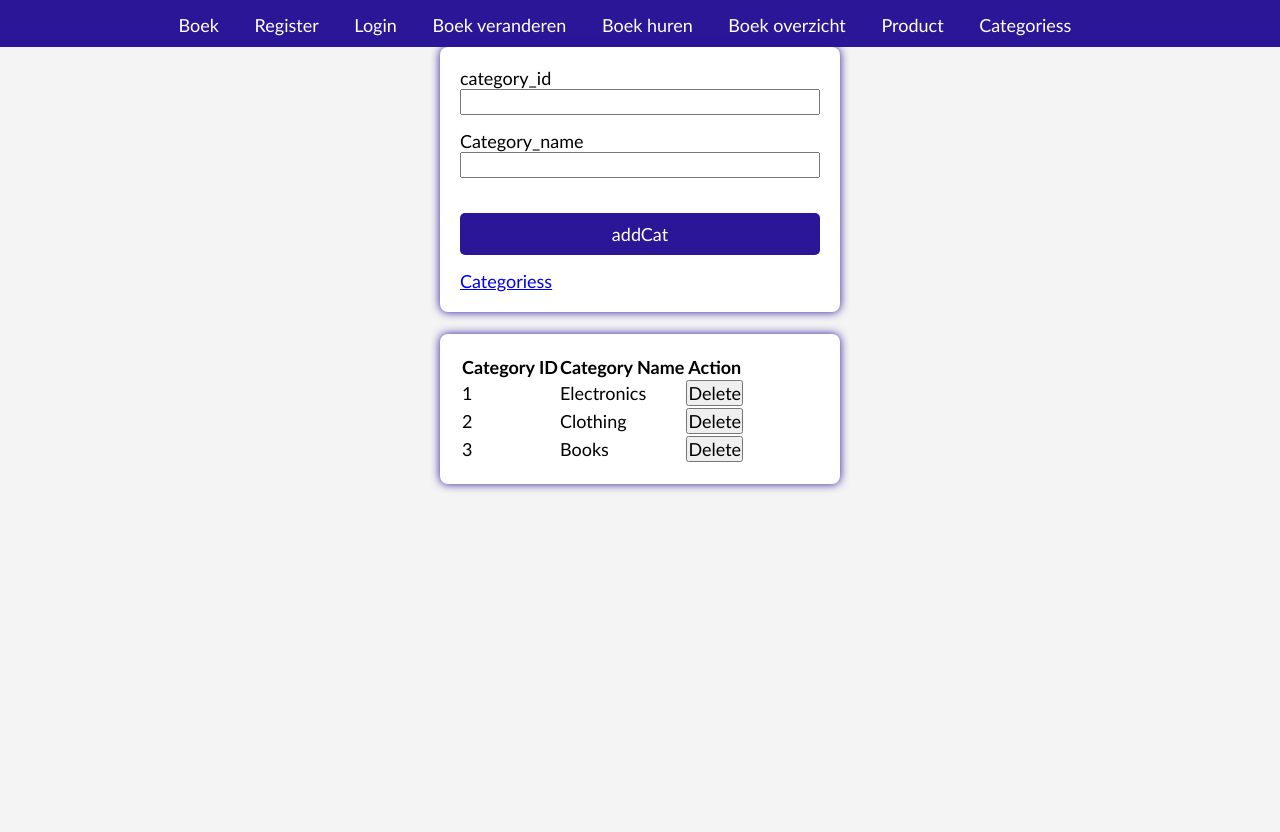
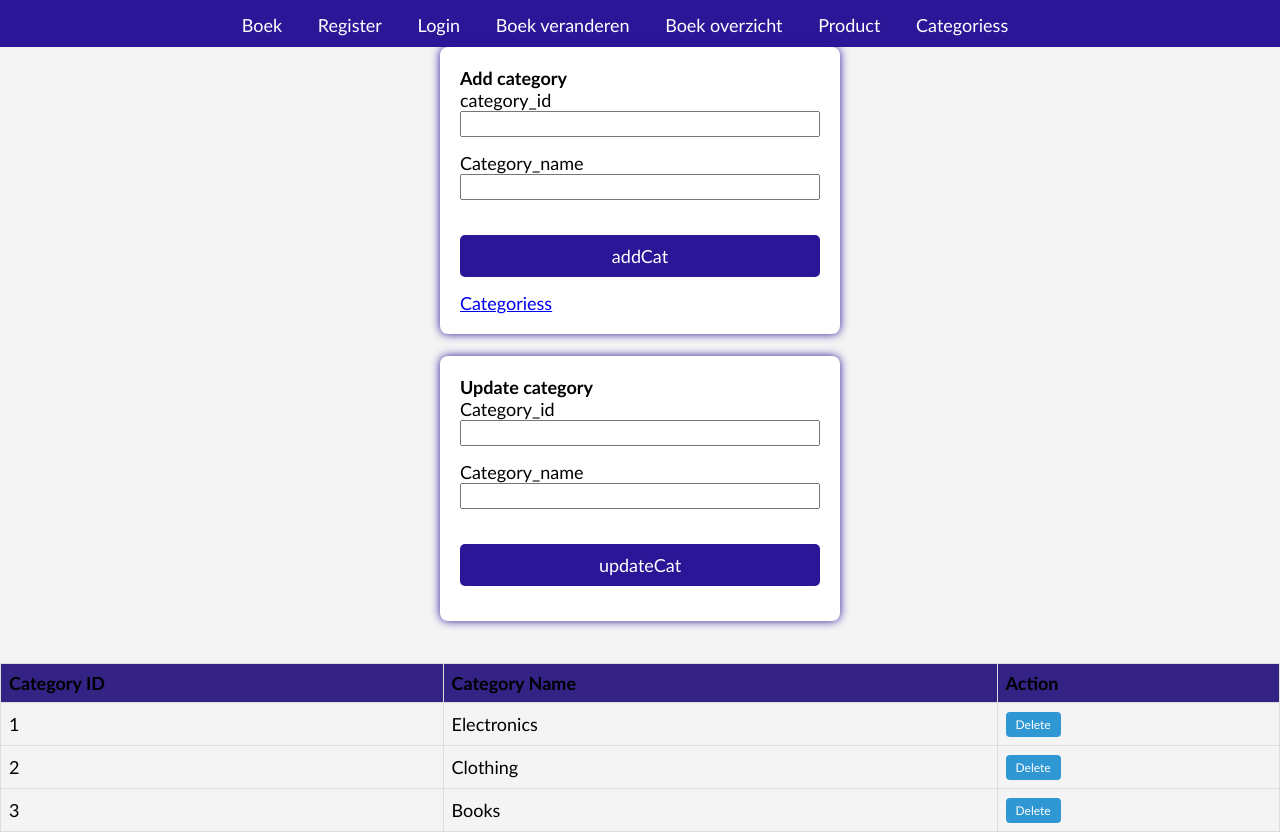
Before and after one commit to Jaap223/CRUD11, a PHP site: page /Categoriess.php in a window 1280 px wide. Before the commit the page ends 491 px from the top, so only its background shows below. Run offline with PHP 8.4, Linux system fonts and the light colour scheme; data comes from the database, SQL or seed files in the repository.

Commit message:
CRUD functionaliteiten geinplementeerd

```diff
--- a/Categoriess.php
+++ b/Categoriess.php
@@ -5,6 +5,7 @@ require_once 'head/Head.php';
 
 class Categoriess extends Database
 {
+    //Voegt een category toe in de tabek=l
     public function addCat($category_id, $category_name)
     {
         try {
@@ -20,6 +21,7 @@ class Categoriess extends Database
         }
     }
 
+    //Selecteert alles vanuit de table categoriess
     public function getCat()
     {
         try {
@@ -32,27 +34,42 @@ class Categoriess extends Database
             throw new Exception("Error " . $e->getMessage());
         }
     }
-
+    //Verwijdert een geselecteerde row uit de tabel
     public function deleteCategory($category_id)
     {
         try {
             $sql = "DELETE FROM Categoriess WHERE category_id = :category_id";
             $stmt = $this->connect()->prepare($sql);
-
             $stmt->bindParam(':category_id', $category_id, PDO::PARAM_INT);
-
             $stmt->execute();
             return $stmt->rowCount();
         } catch (PDOException $e) {
             throw new Exception("Deleting category: " . $e->getMessage());
         }
     }
+//Update een row
+    public function updateCat($category_id, $category_name)
+    {
+        try {
+            $sql = "UPDATE Categoriess SET category_name = :category_name WHERE category_id = :category_id";
+            $stmt = $this->connect()->prepare($sql);
+            $stmt->bindParam(":category_name", $category_name, PDO::PARAM_STR);
+            $stmt->bindParam(":category_id", $category_id, PDO::PARAM_INT);
+            $stmt->execute();
+            return $stmt->execute();
+        } catch (PDOException $e) {
+            throw new Exception("error" . $e->getMessage());
+        }
+    }
 }
 
 $inCat = '';
 $deCat = '';
+$uCat = '';
 $addCat = new Categoriess();
 $delCat = new Categoriess();
+$upCat = new Categoriess();
+
 
 if ($_SERVER['REQUEST_METHOD'] == 'POST') {
 
@@ -82,10 +99,26 @@ if ($_SERVER['REQUEST_METHOD'] == 'POST') {
             $deCat = 'failed to delete a category';
         }
     }
+
+    if (isset($_POST['updateCat'])) {
+        $category_id = $_POST['category_id'];
+        $category_name = $_POST['category_name'];
+
+        $upCat = new Categoriess();
+        $upcat2 = $upCat->updateCat($category_id, $category_name);
+
+        if ($upcat2 > 0) {
+            $uCat = "category updated";
+        } else {
+            $uCat = "failed to update category.";
+        }
+    }
+
 }
 ?>
 
 <section class="formR">
+    <h2>Add category</h2>
     <form method="post">
         <label for="category_id">category_id</label>
         <input type="text" name="category_id" id="category_id">
@@ -98,10 +131,26 @@ if ($_SERVER['REQUEST_METHOD'] == 'POST') {
 
     <a href="Categoriess.php">Categoriess</a>
 </section>
+
 <br>
 
+
 <section class="formR">
-    <table>
+
+    <form method="post">
+        <h2>Update category</h2>
+        <label for="category_id">Category_id</label>
+        <input type="text" name="category_id" id="category_id">
+        <label for="category_name">Category_name</label>
+        <input type="text" name="category_name" id="category_name">
+
+        <input type="submit" name="updateCat" value="updateCat">
+    </form>
+</section>
+<br>
+
+
+    <table class="tab2">
         <thead>
             <tr>
                 <th>Category ID</th>
@@ -137,4 +186,3 @@ if ($_SERVER['REQUEST_METHOD'] == 'POST') {
             ?>
         </tbody>
     </table>
-</section>
--- a/head/Head.php
+++ b/head/Head.php
@@ -16,13 +16,11 @@
         <a href="Register.php">Register</a>
         <a href="Login.php">Login</a>
         <a href="UpdateBoek.php">Boek veranderen</a>
-        <a href="BoekHuren.php">Boek huren</a>
         <a href="BoekOverzicht.php">Boek overzicht</a>
         <a href="Product.php">Product</a>
         <a href="Categoriess.php">Categoriess</a>
         <a href=""></a>
     </nav>
-
 
     <main>
 
--- a/p.sql
+++ b/p.sql
@@ -34,10 +34,6 @@ CREATE TABLE OrderDetails (
     FOREIGN KEY (order_id) REFERENCES Orders(order_id),
     FOREIGN KEY (product_id) REFERENCES Products(product_id)
 );
-
-
-
-
 INSERT INTO Categoriess (category_id, category_name)
 VALUES
     (1, 'Electronics'),
```
Also changed, not shown: BoekOverzicht.php (+8 -7 lines).
